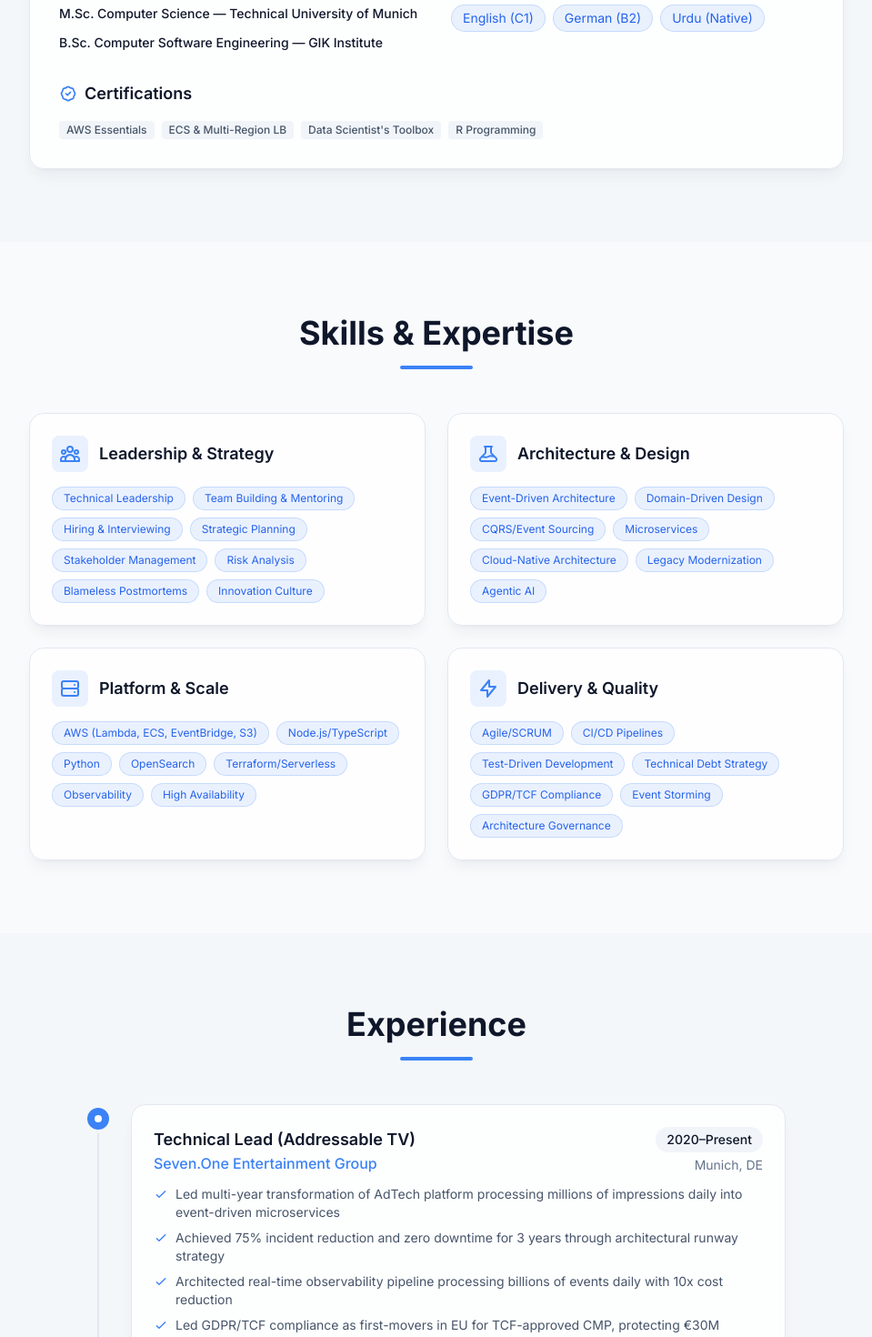
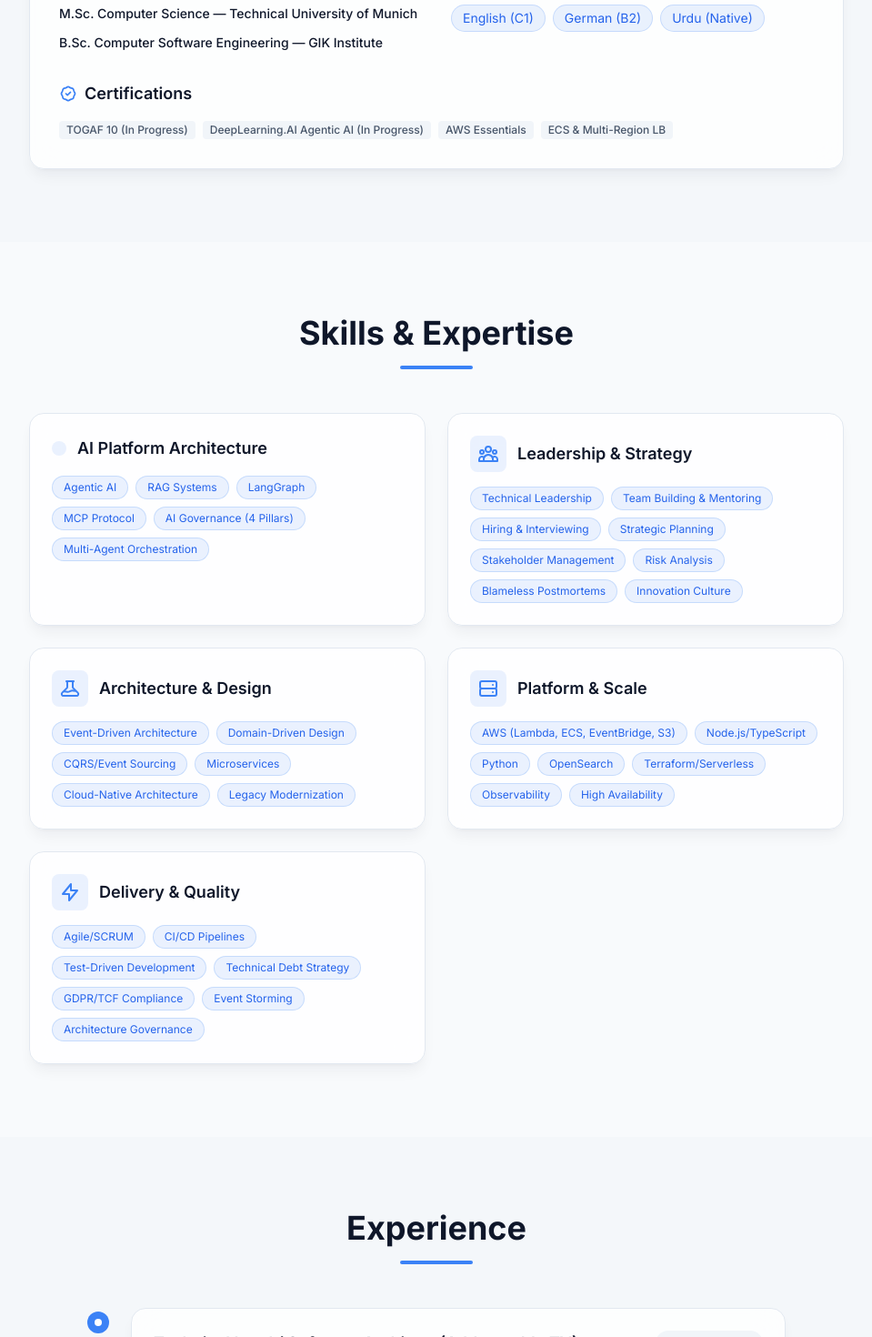
Before and after one commit to taimooralam/portfolio, a React (Vite) app: page / in a window 1280 px wide. Shown: the part 1060-2530 px from the top of the page at 91% size, without its empty margins (160-1119 px from the left). Built offline with nearby package versions, Linux system fonts and the light colour scheme.

Commit message:
Update with the latest changes

```diff
--- a/src/data/portfolio.js
+++ b/src/data/portfolio.js
@@ -1,7 +1,7 @@
 export const profile = {
   name: "Taimoor Alam",
   title: "Engineering Leader / Software Architect",
-  tagline: "Cloud | AdTech | DDD | Leadership",
+  tagline: "AI Platforms | Cloud Architecture | Technical Leadership | Enterprise IoT",
   summary: "Engineering leader with 11+ years building high-scale distributed systems and 5+ years managing cross-functional teams in AdTech and SaaS environments. Expert in modernizing legacy architectures through Domain-Driven Design and event-driven microservices, achieving 75% incident reduction, 3 years zero downtime, and 50% faster onboarding. Proven track record mentoring 10+ engineers (3 promoted to leads), implementing observability at billions-per-day scale, and driving technical strategy that preserved €30M revenue through GDPR/TCF compliance.",
   location: "German National | International relocation ready (Hybrid, 2 months notice)",
   email: "alamtaimoor.de@gmail.com",
@@ -12,7 +12,7 @@ export const profile = {
     masters: "M.Sc. Computer Science — Technical University of Munich",
     bachelors: "B.Sc. Computer Software Engineering — GIK Institute"
   },
-  certifications: ["AWS Essentials", "ECS & Multi-Region LB", "Data Scientist's Toolbox", "R Programming"]
+  certifications: ["TOGAF 10 (In Progress)", "DeepLearning.AI Agentic AI (In Progress)", "AWS Essentials", "ECS & Multi-Region LB"]
 };
 
 export const heroStats = [
@@ -23,13 +23,17 @@ export const heroStats = [
 ];
 
 export const skills = {
+  ai_platforms: {
+    title: "AI Platform Architecture",
+    items: ["Agentic AI", "RAG Systems", "LangGraph", "MCP Protocol", "AI Governance (4 Pillars)", "Multi-Agent Orchestration"]
+  },
   leadership: {
     title: "Leadership & Strategy",
     items: ["Technical Leadership", "Team Building & Mentoring", "Hiring & Interviewing", "Strategic Planning", "Stakeholder Management", "Risk Analysis", "Blameless Postmortems", "Innovation Culture"]
   },
   architecture: {
     title: "Architecture & Design",
-    items: ["Event-Driven Architecture", "Domain-Driven Design", "CQRS/Event Sourcing", "Microservices", "Cloud-Native Architecture", "Legacy Modernization", "Agentic AI"]
+    items: ["Event-Driven Architecture", "Domain-Driven Design", "CQRS/Event Sourcing", "Microservices", "Cloud-Native Architecture", "Legacy Modernization"]
   },
   platform: {
     title: "Platform & Scale",
@@ -43,7 +47,7 @@ export const skills = {
 
 export const experience = [
   {
-    role: "Technical Lead (Addressable TV)",
+    role: "Technical Lead / Software Architect (Addressable TV)",
     company: "Seven.One Entertainment Group",
     location: "Munich, DE",
     period: "2020–Present",
@@ -117,6 +121,29 @@ export const experience = [
 ];
 
 export const projects = [
+  {
+    id: "job-intelligence-pipeline",
+    title: "Job Intelligence Pipeline - Agentic AI System",
+    company: "Personal Project",
+    period: "2025–Present",
+    domains: ["Agentic AI", "RAG Systems", "Full-Stack Engineering"],
+    keyMetric: { value: "70K+", label: "Lines of Code" },
+    situation: "Job searching requires processing hundreds of job descriptions, researching companies, tailoring CVs, and crafting personalized outreach—a time-consuming manual process.",
+    task: "Build an end-to-end agentic AI pipeline that automates job intelligence gathering, analysis, and personalized content generation.",
+    actions: [
+      "Architected 7-layer LangGraph pipeline: JD analysis → Pain points → Company research → Opportunity mapping → People mapping → CV tailoring → Output publishing",
+      "Implemented RAG system with MongoDB vector search for knowledge retrieval and achievement matching",
+      "Built production patterns: circuit breaker, rate limiter, structured logging, LangSmith observability",
+      "Developed full-stack application with FastAPI backend, Flask frontend, and microservice architecture"
+    ],
+    results: [
+      "Processing job descriptions through 7 specialized AI agents with full traceability",
+      "Automated CV tailoring with ATS optimization and role-specific achievement selection",
+      "Production-grade observability via LangSmith tracing across all pipeline layers",
+      "Active daily use for personal job search with measurable time savings"
+    ],
+    skills: ["LangGraph", "RAG", "MongoDB", "FastAPI", "Claude API", "Python", "AI Governance", "MCP Protocol"]
+  },
   {
     id: "platform-modernization",
     title: "Platform Modernization - Monolith to Microservices",
```
